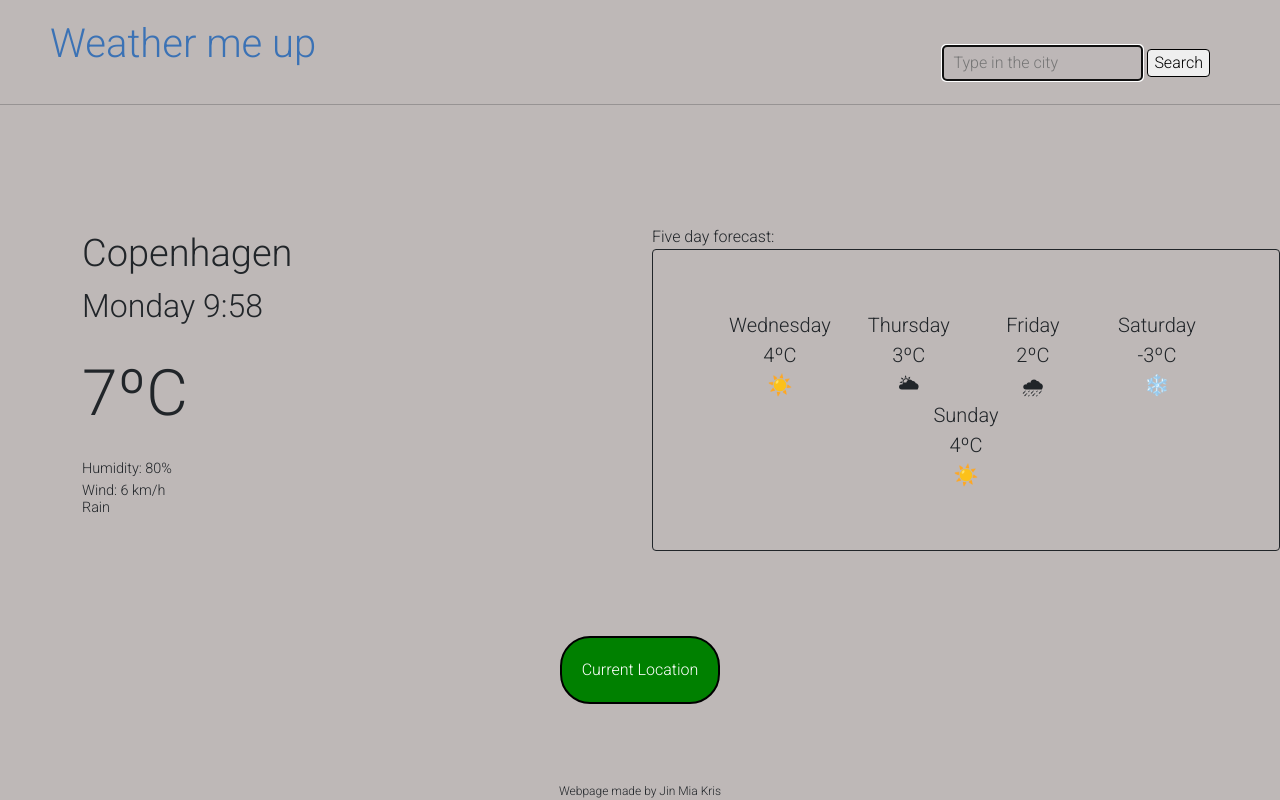
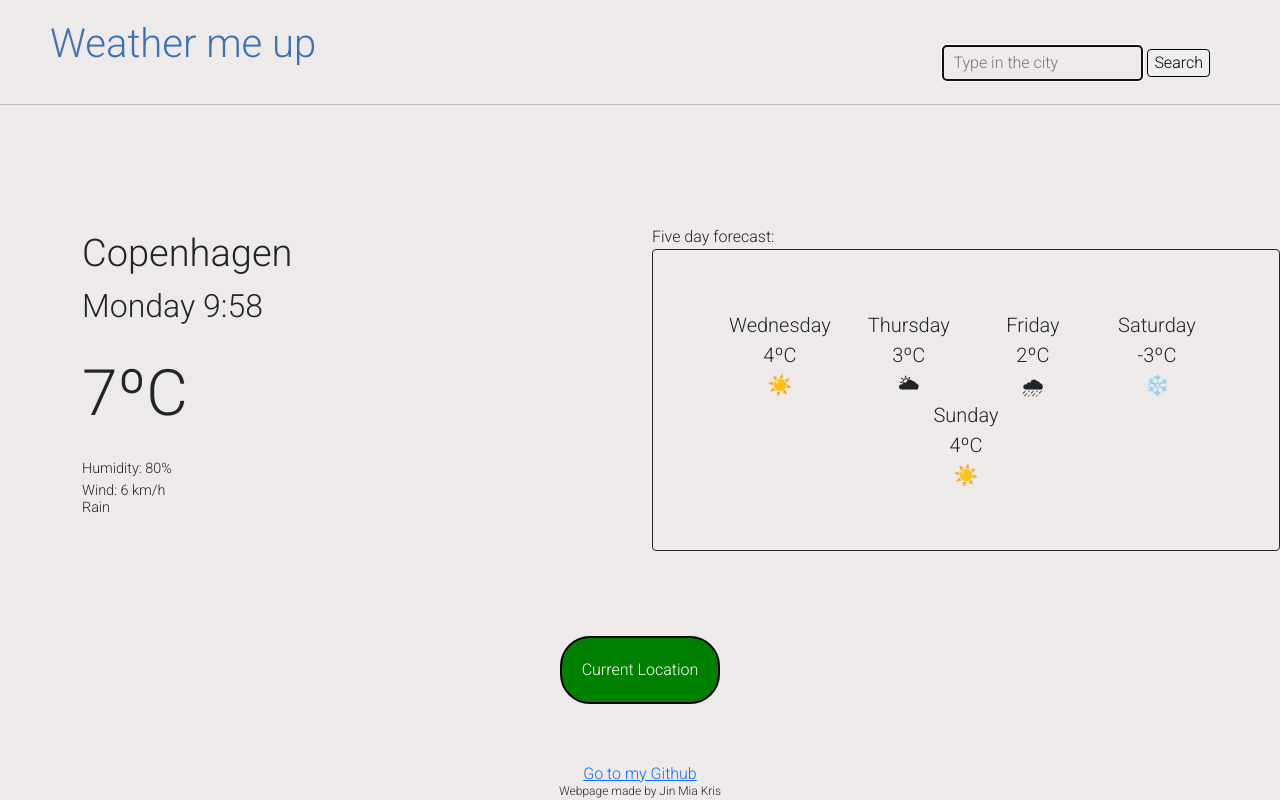
Before and after one commit to jinmiakris/my-project, a plain HTML site: page index.html in a window 1280 px wide. Drawn offline with nearby package versions, Linux system fonts and the light colour scheme; no server answers.

Commit message:
Updated backgrouncolor in Css and added Github-link

```diff
--- a/index.html
+++ b/index.html
@@ -97,7 +97,12 @@
 
     <button id="currentGeoButton">Current Location</button>
     <footer class="page-footer">Webpage made by Jin Mia Kris</footer>
-
+    <a
+      href="https://github.com/jinmiakris/my-project"
+      target="_blank"
+      class="link-github"
+      >Go to my Github</a
+    >
     <script src="src/script.js"></script>
   </body>
 </html>
--- a/src/styles.css
+++ b/src/styles.css
@@ -1,7 +1,7 @@
 body {
   font-family: "Roboto", sans-serif;
   min-height: 100vh;
-  background: rgb(190, 184, 183);
+  background: rgb(238, 234, 233);
 }
 
 h1 {
@@ -17,6 +17,13 @@ button {
   border-style: solid;
   border-radius: 30px;
   padding: 20px;
+}
+
+a {
+  display: block;
+  margin: 0 auto;
+  text-align: center;
+  margin-top: 40px;
 }
 
 .page-header {
@@ -38,7 +45,7 @@ button {
   border-style: solid;
   border-width: thin;
   padding: 5px 10px;
-  background: rgba(190, 184, 183, 0.5);
+  background: rgb(238, 234, 233);
 }
 
 .search-city {
@@ -109,6 +116,7 @@ button {
   padding: 60px;
   border-radius: 4px;
 }
+
 .page-footer {
   position: sticky;
   text-align: center;
```
